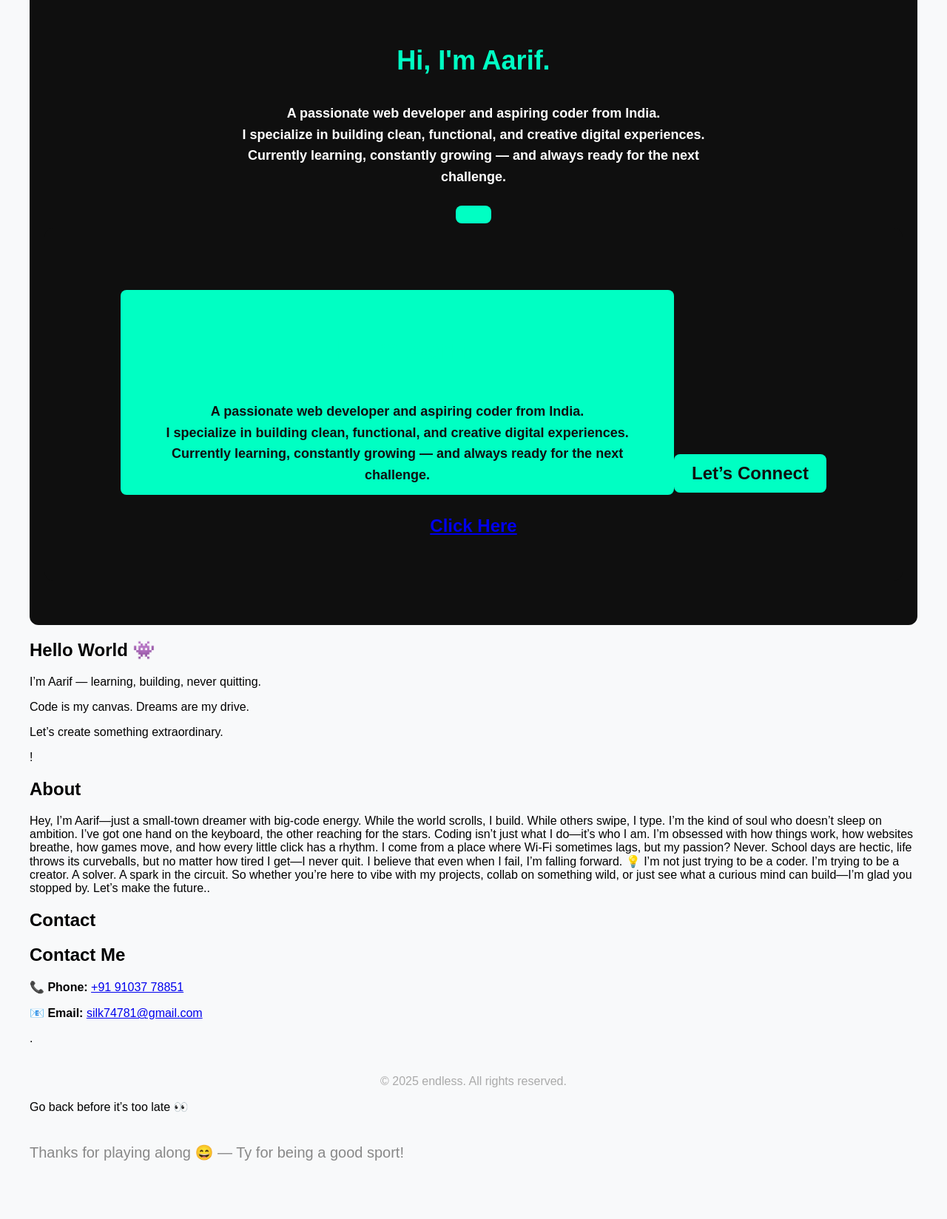
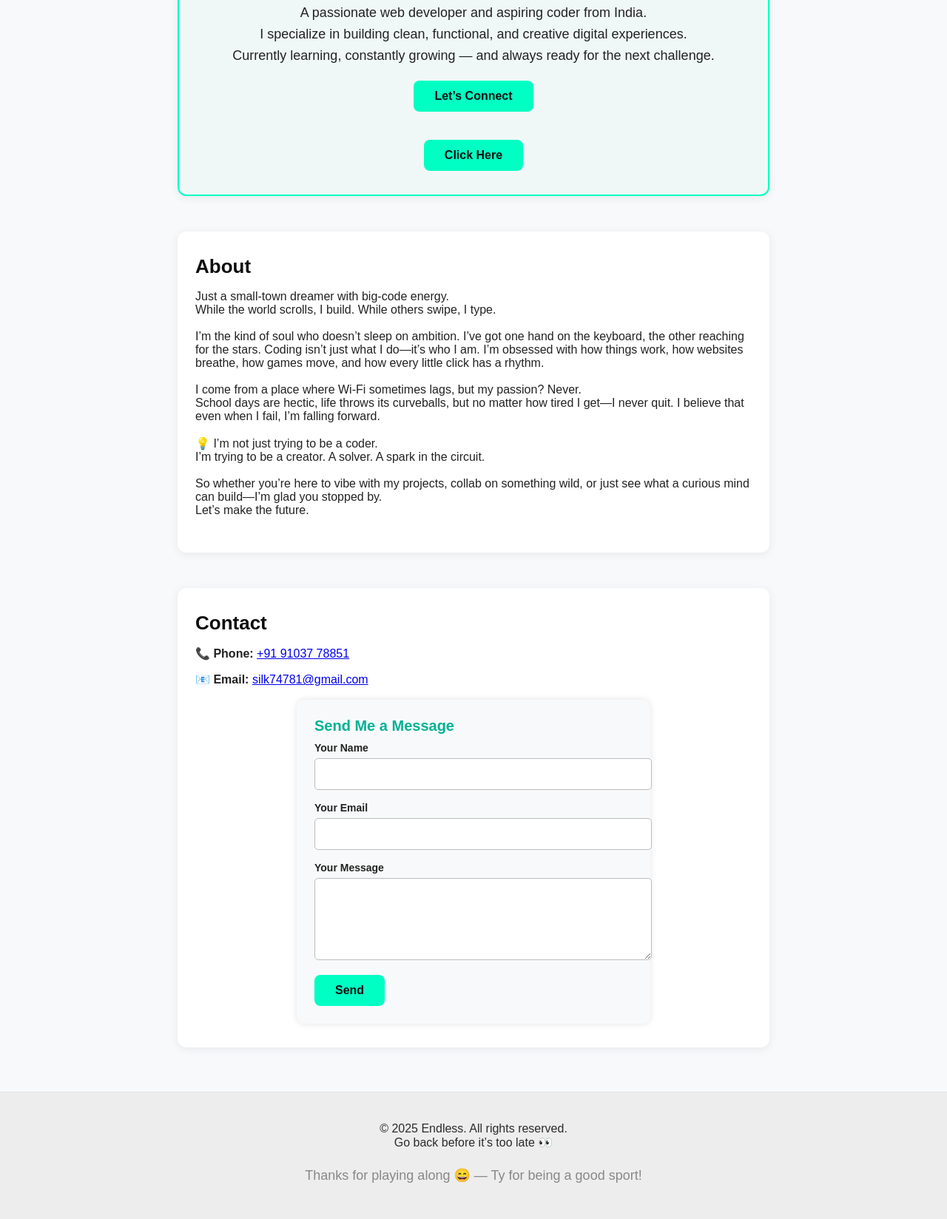
Before and after one commit to endlessx19/endlessx19.github.io, a plain HTML site: page index.html in a window 1280 px wide. Shown: the part 243-1891 px from the top of the page at 74% size. Before the commit the page ends 1853 px from the top, so only its background shows below. Drawn offline with Linux system fonts and the light colour scheme.

Commit message:
Update index.html

```diff
--- a/index.html
+++ b/index.html
@@ -1,23 +1,174 @@
+
 <!DOCTYPE html>
 <html lang="en">
 <head>
   <meta charset="UTF-8">
   <meta name="viewport" content="width=device-width, initial-scale=1.0">
-    <title>endless</title>
+  <title>Endless | Aarif's Portfolio</title>
   <style>
-        body { font-family: Arial, sans-serif; margin: 40px; background: #f8f9fa; }
-        header { background: #0074d9; color: #e2d2d2; padding: 20px 0; text-align: center; }
-        nav a { margin: 0 10px; color: #0074d9; text-decoration: none; }
-        main { margin-top: 30px; }
-        footer { margin-top: 40px; text-align: center; color: #aaa; }
+    body {
+      font-family: Arial, sans-serif;
+      margin: 0;
+      background: #f8f9fa;
+      color: #222;
+    }
+    header {
+      background: #dcdfe3;
+      color: #0e0d0d;
+      padding: 32px 0 20px 0;
+      text-align: center;
+    }
+    nav {
+      margin-top: 10px;
+    }
+    nav a {
+      margin: 0 14px;
+      color: #222;
+      text-decoration: none;
+      font-weight: bold;
+      letter-spacing: 1px;
+      transition: color .2s;
+    }
+    nav a:hover {
+      color: #00ffc3;
+    }
+    main {
+      max-width: 800px;
+      margin: 40px auto;
+      padding: 0 18px;
+    }
+    section {
+      margin-bottom: 48px;
+      background: #fff;
+      border-radius: 12px;
+      box-shadow: 0 2px 12px #e5e8ec;
+      padding: 32px 24px;
+    }
+    h1, h2, h3 {
+      margin-top: 0;
+      margin-bottom: 14px;
+      font-weight: 700;
+    }
+    h1 {
+      font-size: 32px;
+      color: #00ffc3;
+      letter-spacing: 1px;
+    }
+    h2 {
+      font-size: 26px;
+      color: #0e0d0d;
+    }
+    h3 {
+      font-size: 20px;
+      color: #00b294;
+      margin-bottom: 10px;
+    }
+    .intro {
+      text-align: center;
+      background: #f0f8f7;
+      color: #222;
+      border: 2px solid #00ffc3;
+    }
+    .intro a {
+      display: inline-block;
+      margin-top: 20px;
+      padding: 12px 28px;
+      background: #00ffc3;
+      color: #0f0f0f;
+      text-decoration: none;
+      font-weight: bold;
+      border-radius: 8px;
+      transition: background .2s;
+    }
+    .intro a:hover {
+      background: #00d2a1;
+    }
+    .prank-link {
+      display: inline-block;
+      margin-top: 18px;
+      font-size: 16px;
+      color: #e83e8c;
+      background: #f9eaff;
+      padding: 8px 16px;
+      border-radius: 6px;
+      text-decoration: none;
+      transition: background .2s;
+    }
+    .prank-link:hover {
+      background: #eed2fa;
+    }
+    .contact-info {
+      margin-bottom: 18px;
+    }
+    .contact-form {
+      max-width: 430px;
+      background: #f8f9fa;
+      margin: 0 auto;
+      padding: 24px;
+      border-radius: 10px;
+      box-shadow: 0 0 8px #e3e3e3;
+    }
+    .contact-form label {
+      display: block;
+      margin-bottom: 6px;
+      font-weight: 600;
+      font-size: 14px;
+    }
+    .contact-form input,
+    .contact-form textarea {
+      width: 100%;
+      padding: 12px;
+      margin-bottom: 16px;
+      border-radius: 5px;
+      border: 1px solid #bdbdbd;
+      font-size: 15px;
+      resize: vertical;
+      transition: border-color .2s;
+    }
+    .contact-form input:focus,
+    .contact-form textarea:focus {
+      border-color: #00ffc3;
+      outline: none;
+    }
+    .contact-form button {
+      background: #00ffc3;
+      color: #0f0f0f;
+      border: none;
+      padding: 12px 28px;
+      border-radius: 8px;
+      font-weight: bold;
+      font-size: 16px;
+      cursor: pointer;
+      transition: background .2s;
+    }
+    .contact-form button:hover {
+      background: #00dab0;
+    }
+    .thanks-message {
+      color: #1c8c50;
+      font-size: 16px;
+      margin-top: 18px;
+      text-align: center;
+      font-weight: 500;
+    }
+    footer {
+      margin-top: 60px;
+      padding: 40px 0 30px 0;
+      text-align: center;
+      color: #2d2a2a;
+      background: #ededed;
+      font-size: 16px;
+      border-top: 1px solid #e0e0e0;
+    }
+    @media (max-width: 600px) {
+      main, section { padding: 12px; }
+      .contact-form { padding: 12px; }
+    }
   </style>
 </head>
 <body>
   <header>
-        <h1><h1 style="font-size: 32px; font-weight: 600; letter-spacing: 1px;">
-  Hi, I’m Aarif — A Web Developer & Digital Explorer
-</h1>
-</h1>
+    <h1>Hi, I’m Aarif — Web Developer & Digital Explorer</h1>
     <nav>
       <a href="#home">Home</a>
       <a href="#about">About</a>
@@ -25,75 +176,89 @@
     </nav>
   </header>
   <main>
-        <section id="home">
-            <h2><section id="home" style="background-color: #0f0f0f; color: #ffffff; padding: 60px 20px; text-align: center; border-radius: 12px;">
-  <h1 style="font-size: 36px; color: #00ffc3;">Hi, I'm Aarif.</h1>
+    <section id="home" class="intro">
+      <h1>Hi, I'm Aarif.</h1>
       <p style="font-size: 18px; max-width: 700px; margin: 0 auto; line-height: 1.6;">
         A passionate web developer and aspiring coder from India.<br>
         I specialize in building clean, functional, and creative digital experiences.<br>
         Currently learning, constantly growing — and always ready for the next challenge.
       </p>
-  <a href="#contact" style="display: inline-block; margin-top: 24px; padding: 12px 24px; background-color: #00ffc3; color: #0f0f0f; text-decoration: none; font-weight: bold; border-radius: 8px;">
-  <section id="home" style="background-color: #0f0f0f; color: #ffffff; padding: 60px 20px; text-align: center; border-radius: 12px;">
-  <h1 style="font-size: 36px; color: #00ffc3;">Hi, I'm Aarif.</h1>
-  <p style="font-size: 18px; max-width: 700px; margin: 0 auto; line-height: 1.6;">
-    A passionate web developer and aspiring coder from India.<br>
-    I specialize in building clean, functional, and creative digital experiences.<br>
-    Currently learning, constantly growing — and always ready for the next challenge.
-  </p>
-  <a href="#contact" style="display: inline-block; margin-top: 24px; padding: 12px 24px; background-color: #00ffc3; color: #0f0f0f; text-decoration: none; font-weight: bold; border-radius: 8px;">
-    Let’s Connect
-  </a>
+      <a href="#contact">Let’s Connect</a>
+      <br><br>
+      <a href="prank.html" class="prank-link">Click Here</a>
+    </section>
 
-  <!-- 🔥 Add this prank button below -->
-  <br><br>
-  <a href="prank.html" class="prank-button">Click Here</a>
-</section>
-  </a>
-</section>
-</h2>
-            <p><h1>Hello World 👾</h1>
-<p>I’m Aarif — learning, building, never quitting.</p>
-<p>Code is my canvas. Dreams are my drive.</p>
-<p>Let’s create something extraordinary.</p>
-!</p>
-        </section>
     <section id="about">
       <h2>About</h2>
-            <p>Hey, I’m Aarif—just a small-town dreamer with big-code energy.
-While the world scrolls, I build.
-While others swipe, I type.
+      <p>
+        Just a small-town dreamer with big-code energy.<br>
+        While the world scrolls, I build. While others swipe, I type.<br><br>
+        I’m the kind of soul who doesn’t sleep on ambition. I’ve got one hand on the keyboard, the other reaching for the stars. Coding isn’t just what I do—it’s who I am. I’m obsessed with how things work, how websites breathe, how games move, and how every little click has a rhythm.<br><br>
+        I come from a place where Wi-Fi sometimes lags, but my passion? Never.<br>
+        School days are hectic, life throws its curveballs, but no matter how tired I get—I never quit. I believe that even when I fail, I’m falling forward.<br><br>
+        💡 I’m not just trying to be a coder.<br>
+        I’m trying to be a creator. A solver. A spark in the circuit.<br><br>
+        So whether you’re here to vibe with my projects, collab on something wild, or just see what a curious mind can build—I’m glad you stopped by.<br>
+        Let’s make the future.
+      </p>
+    </section>
 
-I’m the kind of soul who doesn’t sleep on ambition. I’ve got one hand on the keyboard, the other reaching for the stars. Coding isn’t just what I do—it’s who I am. I’m obsessed with how things work, how websites breathe, how games move, and how every little click has a rhythm.
-
-I come from a place where Wi-Fi sometimes lags, but my passion? Never.
-School days are hectic, life throws its curveballs, but no matter how tired I get—I never quit. I believe that even when I fail, I’m falling forward.
-
-💡 I’m not just trying to be a coder.
-I’m trying to be a creator. A solver. A spark in the circuit.
-
-So whether you’re here to vibe with my projects, collab on something wild, or just see what a curious mind can build—I’m glad you stopped by.
-
-Let’s make the future..</p>
-        </section>
     <section id="contact">
       <h2>Contact</h2>
-            <p><div class="contact-info">
-  <h2>Contact Me</h2>
+      <div class="contact-info">
         <p><strong>📞 Phone:</strong> <a href="tel:+919103778851">+91 91037 78851</a></p>
         <p><strong>📧 Email:</strong> <a href="mailto:silk74781@gmail.com">silk74781@gmail.com</a></p>
       </div>
-.</p>
+      <div class="contact-form">
+        <h3>Send Me a Message</h3>
+        <form action="https://formspree.io/f/YOUR_FORMSPREE_ID" method="POST" id="fs-form">
+          <label for="name">Your Name</label>
+          <input type="text" name="name" id="name" required autocomplete="name" />
+
+          <label for="email">Your Email</label>
+          <input type="email" name="email" id="email" required autocomplete="email" />
+
+          <label for="message">Your Message</label>
+          <textarea name="message" id="message" rows="5" required></textarea>
+
+          <button type="submit">Send</button>
+          <div class="thanks-message" id="thanks-message" style="display:none;">
+            Thank you! Your message has been sent.
+          </div>
+        </form>
+      </div>
     </section>
   </main>
   <footer>
-        &copy; 2025 endless. All rights reserved.
-    </footer>
-      <p>Go back before it’s too late 👀</p>
-
-  <p style="margin-top: 40px; font-size: 20px; color: #888;">
+    &copy; 2025 Endless. All rights reserved.<br>
+    <span>Go back before it’s too late 👀</span>
+    <p style="margin-top: 24px; font-size: 18px; color: #888;">
       Thanks for playing along 😄 — Ty for being a good sport!
     </p>
-</body>
+  </footer>
+  <script>
+    // Optional UX: show thank you message without reloading page
+    document.getElementById('fs-form').onsubmit = function(e) {
+      e.preventDefault();
+      var form = e.target;
+      var data = new FormData(form);
+      fetch(form.action, {
+        method: "POST",
+        body: data,
+        headers: { 'Accept': 'application/json' }
+      }).then(function(response) {
+        if (response.ok) {
+          document.getElementById('thanks-message').style.display = 'block';
+          form.reset();
+        } else {
+          response.json().then(function(data){
+            alert(data.error || "Oops! There was a problem submitting your form");
+          });
+        }
+      }).catch(function() {
+        alert("Oops! There was a problem submitting your form");
+      });
+    };
+  </script>
 </body>
 </html>
```
Lines whose indentation alone changed are shown as unchanged.
